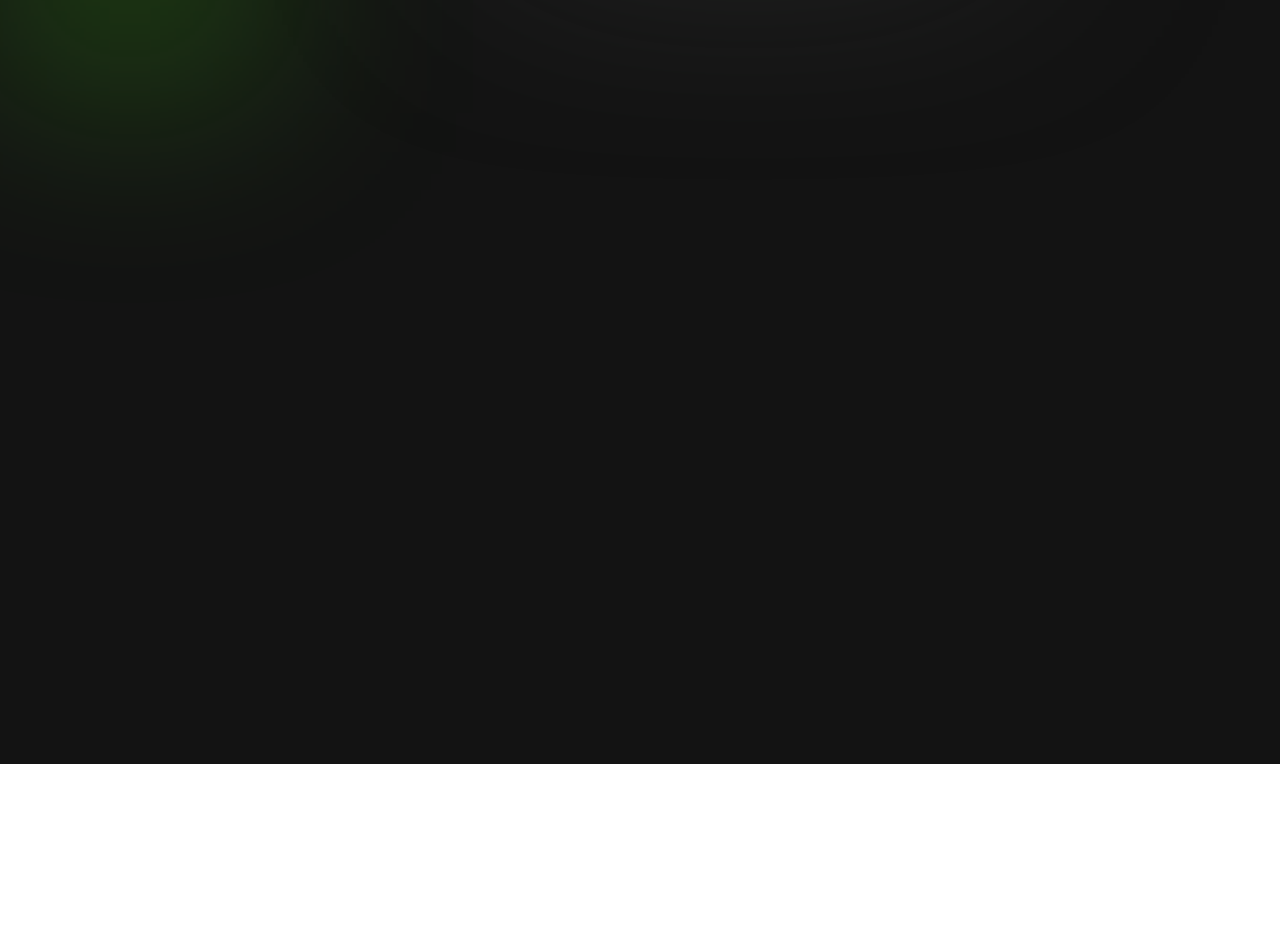
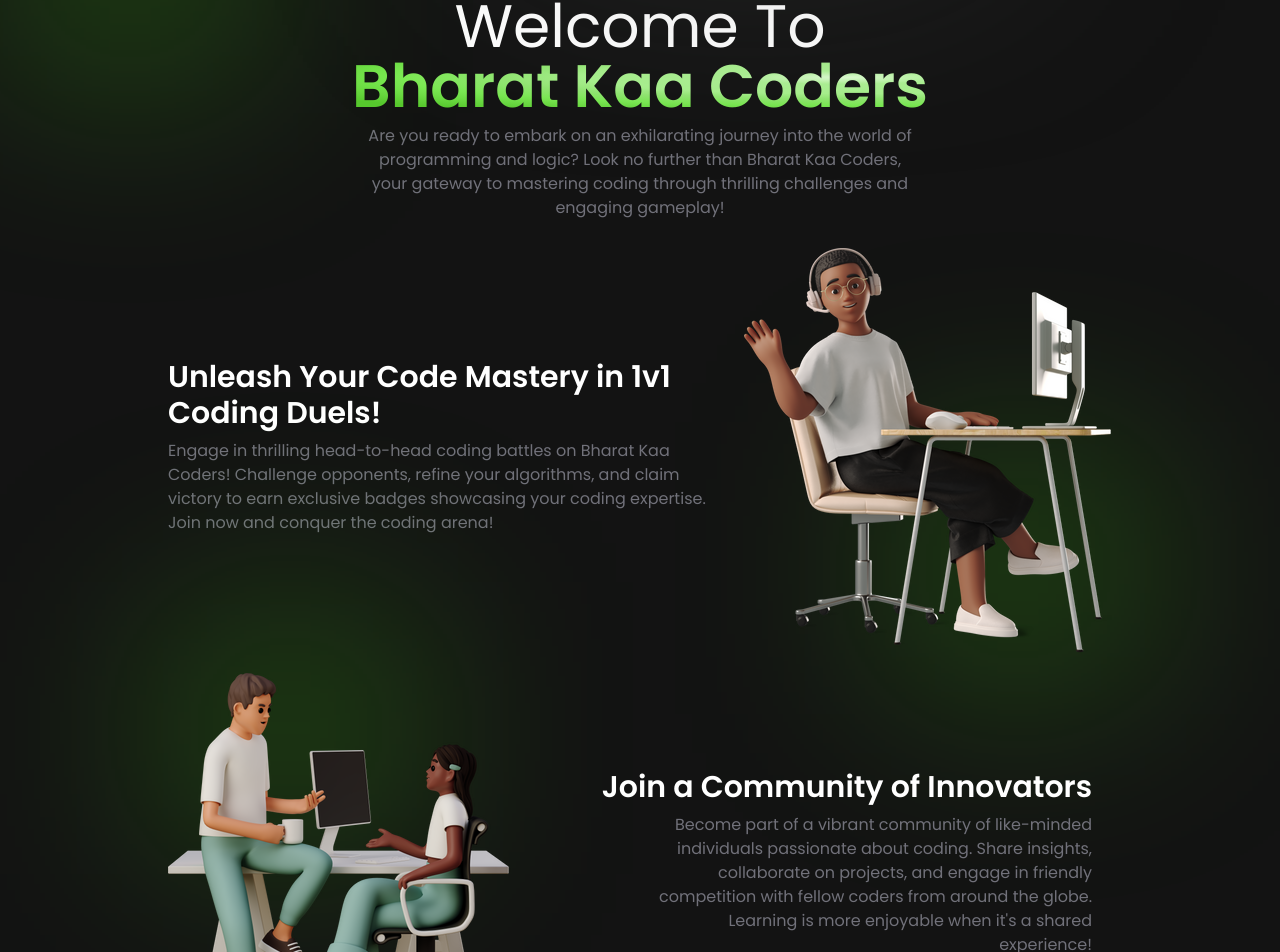
Before and after one commit to Pratik778899/Bharat-kaa-Coders, a React (Create React App) app in the folder bharat-kaa-coders/: page / in a window 1280 px wide. Shown: the part 108-1060 px from the top of the page. Before the commit the page ends 872 px from the top, so only its background shows below. Built offline with nearby package versions, Linux system fonts and the light colour scheme.

Commit message:
Added The Landing Page Ui

```diff
--- a/bharat-kaa-coders/public/index.html
+++ b/bharat-kaa-coders/public/index.html
@@ -9,6 +9,7 @@
       name="description"
       content="Web site created using create-react-app"
     />
+    <link href="https://fonts.googleapis.com/css2?family=Poppins:wght@200;300;400;600;700;900&display=swap" rel="stylesheet">
     <link rel="apple-touch-icon" href="%PUBLIC_URL%/logo192.png" />
     <!--
       manifest.json provides metadata used when your web app is installed on a
--- a/bharat-kaa-coders/src/Common/Nav/Nav.jsx
+++ b/bharat-kaa-coders/src/Common/Nav/Nav.jsx
@@ -5,7 +5,7 @@ import { Link } from "react-router-dom";
 class Nav extends Component {
   render() {
     return (
-      <div className="flex justify-center items-center bg-main">
+      <div className="flex justify-center items-center bg-main font-family">
         <div className="glow-back"></div>
         <div className="nav-Main bg-main-color flex justify-center text-white gap-8 p-2 px-2 m-3 rounded-full relative items-center">
           <Link to="/">
--- a/bharat-kaa-coders/src/Pages/Home.jsx
+++ b/bharat-kaa-coders/src/Pages/Home.jsx
@@ -1,12 +1,64 @@
-import React from 'react'
+import React from "react";
+import man from "../../src/Assets/pic1.png";
+import join from "../../src/Assets/pic2.png";
 
 const Home = () => {
   return (
-    <div className='bg-main h-screen text-white px-40'>
-        <div className='glow-round'></div>
-        <h1>home</h1>
+    <div className="bg-main min-h-screen text-white px-8 md:px-20 lg:px-40 font-family">
+      <div className="glow-round"></div>
+      <div className="text-center pt-8 flex justify-center flex-col font-family md:text-xs">
+        <h1 className="text-4xl md:text-6xl">Welcome To</h1>{" "}
+        <span className="text-4xl md:text-6xl font-semibold green-grade">
+          Bharat Kaa Coders
+        </span>
+      </div>
+      <div className="flex justify-center">
+        <h2 className="text-zinc-500 text-center w-full lg:w-3/5 p-2">
+          Are you ready to embark on an exhilarating journey into the world of
+          programming and logic? Look no further than{" "}
+          <span>Bharat Kaa Coders</span>, your gateway to mastering coding
+          through thrilling challenges and engaging gameplay!
+        </h2>
+      </div>
+      <div className="relative pt-5 justify-center flex items-center flex-col md:flex-row">
+        <div className="left w-full md:w-3/5 md:pr-5">
+          <h1 className="text-xl md:text-2xl lg:text-3xl font-semibold ">
+            Unleash Your Code Mastery in 1v1 Coding Duels!
+          </h1>
+          <h2 className="text-zinc-500 text-left py-2">
+            Engage in thrilling head-to-head coding battles on{" "}
+            <span>Bharat Kaa Coders!</span> Challenge opponents, refine your
+            algorithms, and claim victory to earn exclusive badges showcasing
+            your coding expertise. Join now and conquer the coding arena!
+          </h2>
+        </div>
+        <div className="right mt-5 md:mt-0">
+          <img src={man} alt="text" className="relative w-full md:w-auto" />
+          <div className="glow-round-right"></div>
+        </div>
+      </div>
+      <div className="relative pt-5 justify-center flex items-center flex-col md:flex-row">
+        <div className="right mt-5 md:mt-0">
+          <img src={join} alt="join" className="relative" />
+          <div className="glow-round"></div>
+        </div>
+        <div className="left w-full md:w-3/5 md:pr-5">
+          <h1 className="text-xl md:text-2xl lg:text-3xl font-semibold text-right">
+            Join a Community of Innovators
+          </h1>
+          <div className="flex justify-end">
+            <h2 className="text-zinc-500 md:w-4/5 text-right py-2">
+              Become part of a vibrant community of like-minded individuals
+              passionate about coding. Share insights, collaborate on projects,
+              and engage in friendly competition with fellow coders from around
+              the globe. Learning is more enjoyable when it's a shared
+              experience!
+            </h2>
+          </div>
+        </div>
+      </div>
     </div>
-  )
-}
+  );
+};
 
-export default Home
+export default Home;
--- a/bharat-kaa-coders/src/index.css
+++ b/bharat-kaa-coders/src/index.css
@@ -14,12 +14,34 @@ body {
   height: 100%;
 }
 
-.relative{
+.font-family {
+  font-family: 'Poppins', sans-serif;
+}
+
+.green-grade {
+  background: radial-gradient(64.33% 64.33% at 71.16% 35.69%, #dcfdd0 0.89%, #adf194 17.23%, #a8f18d 42.04%, #92e772 55.12%, #7be953 71.54%, #58c92f 100%);
+  background-clip: text;
+  -webkit-background-clip: text;
+  -webkit-text-fill-color: transparent;
+}
+
+.card {
+  border-radius: 20px;
+  background: linear-gradient(153deg, rgba(255, 255, 255, 0.00) -341.94%, #14101D 95.11%);
+  box-shadow: 0px 20px 100px -10px rgba(66, 71, 91, 0.10);
+}
+
+.button-grade{
+  border-radius: 10px;
+background: linear-gradient(158deg, #dcfdd0 -43.27%, #adf194 -21.24%, #a8f18d 12.19%, #92e772 29.82%, #7be953 51.94%, #58c92f 90.29%);
+}
+
+.relative {
   position: relative;
   z-index: 10000000000000000000000;
 }
 
-.glow-round{
+.glow-round {
   position: absolute;
   background-color: #4fff1576;
   width: 200px;
@@ -28,6 +50,18 @@ body {
   top: -0px;
   left: 30px;
   /* z-index: 100000; */
+}
+.glow-round-right {
+  position: absolute;
+  background-color: #4fff1576;
+  width: 200px;
+  height: 150px;
+  filter: blur(120px);
+  right: 2px;
+  bottom: 10px;
+  /* top: -0px; */
+  /* left: 0px; */
+  z-index: 100000;
 }
 
 .glow-back {
```
Also changed, not shown: bharat-kaa-coders/src/Assets/pic1.png (added), bharat-kaa-coders/src/Assets/pic2.png (added).
